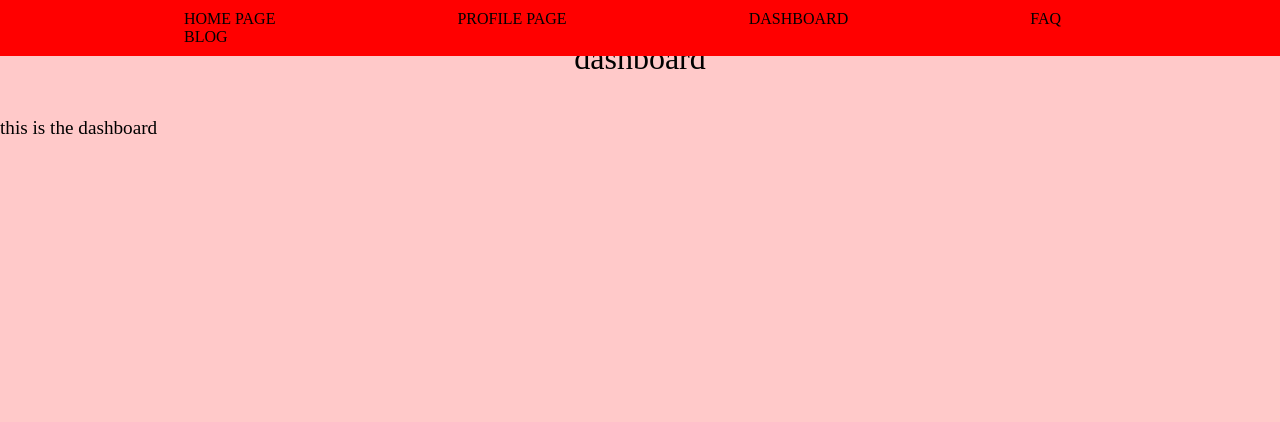
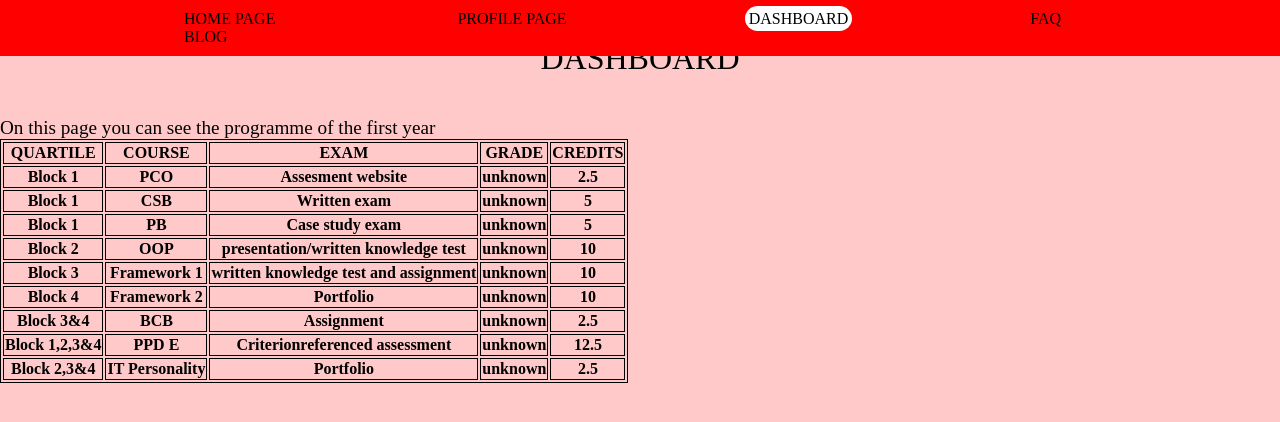
Before and after one commit to kame0016/yourusername.github.io, a plain HTML site: page dashboard.html in a window 1280 px wide. Drawn offline with Linux system fonts and the light colour scheme.

Commit message:
16:03 5-9-24

```diff
--- a/dashboard.html
+++ b/dashboard.html
@@ -15,11 +15,84 @@
                 <a href="blog.html	">BLOG</a>
             </nav>
             <main>
-                dashboard
+                DASHBOARD
             </main>
             <article>
-                this is the dashboard
+                On this page you can see the programme of the first year
             </article>
+            <table>
+                <tr>
+                    <th>QUARTILE</th>
+               <th>COURSE</th>
+               <th>EXAM</th>
+               <th>GRADE</th>
+               <th>CREDITS</th>
+                </tr>
+                <tr>
+                    <th>Block 1</th>
+                    <th>PCO</th>
+                    <th>Assesment website</th>
+                    <th>unknown</th>
+                    <th>2.5</th>
+                </tr>
+                <tr>
+                    <th>Block 1</th>
+                    <th>CSB</th>
+                    <th>Written exam</th>
+                    <th>unknown</th>
+                    <th>5</th>
+                </tr>
+                <tr>
+                    <th>Block 1</th>
+                    <th>PB</th>
+                    <th>Case study exam</th>
+                    <th>unknown</th>
+                    <th>5</th>
+                </tr>
+                <tr>
+                    <th>Block 2</th>
+                    <th>OOP</th>
+                    <th>presentation/written knowledge test</th>
+                    <th>unknown</th>
+                    <th>10</th>
+                </tr>
+                <tr>
+                    <th>Block 3</th>
+                    <th>Framework 1</th>
+                    <th>written knowledge test and assignment</th>
+                    <th>unknown</th>
+                    <th>10</th>
+                </tr>
+                <tr>
+                    <th>Block 4</th>
+                    <th>Framework 2</th>
+                    <th>Portfolio</th>
+                    <th>unknown</th>
+                    <th>10</th>
+                </tr>
+                <tr>
+                    <th>Block 3&4</th>
+                    <th>BCB</th>
+                    <th>Assignment</th>
+                    <th>unknown</th>
+                    <th>2.5</th>
+                </tr>
+                <tr>
+                    <th>Block 1,2,3&4</th>
+                    <th>PPD E</th>
+                    <th>Criterionreferenced assessment</th>
+                    <th>unknown</th>
+                    <th>12.5</th>
+                </tr>
+                <tr>
+                    <th>Block 2,3&4</th>
+                    <th>IT Personality</th>
+                    <th>Portfolio</th>
+                    <th>unknown</th>
+                    <th>2.5</th>
+                </tr>
+
+            </table>
         </body>
     </head>
 </html>
--- a/style.css
+++ b/style.css
@@ -18,12 +18,12 @@ a {
 
 }
 a:hover {
-    background-color: aquamarine;
+    background-color: rgb(174, 255, 228);
     transition-duration: 0.5s;
     border-radius: 60px;
 }
  .pageButton {
-    background-color: rgb(255, 0, 0);
+    background-color: rgb(255, 255, 255);
     border-radius: 60px;
     padding: 4px;
 
@@ -62,3 +62,6 @@ a:hover {
     padding-top: 225px;
     z-index: -1;
  }
+ table, th, td {
+   border: 1px solid;
+ }
```
